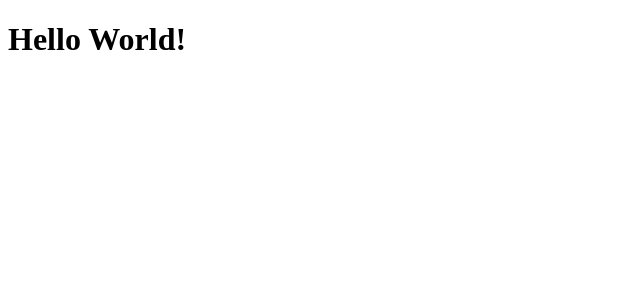
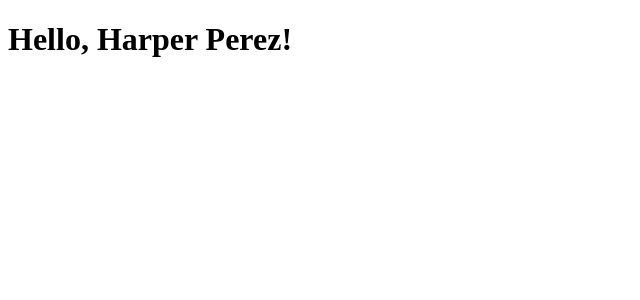
Before and after one commit to ManoelRIos/react-js, a React (Create React App) app: page / in a window 1280 px wide. Shown: the top 300 px of the page, without its empty margins (0-640 px from the left). Built offline with nearby package versions, Linux system fonts and the light colour scheme.

Commit message:
[ADD] Função para formartar nome e sobrenome do usuário e mandar para o frontend

```diff
--- a/src/App.js
+++ b/src/App.js
@@ -1,8 +1,17 @@
 function App() {
+
+  function formatName(user){
+    return user.firstName + ' ' + user.lastName;
+  }
+
+  const user = {
+    firstName: 'Harper',
+    lastName: 'Perez'
+  };
 
   return (
     <div className="App">
-      <h1>Hello World!</h1>
+      <h1>Hello, {formatName(user)}! </h1>
     </div>
   );
 }
```
